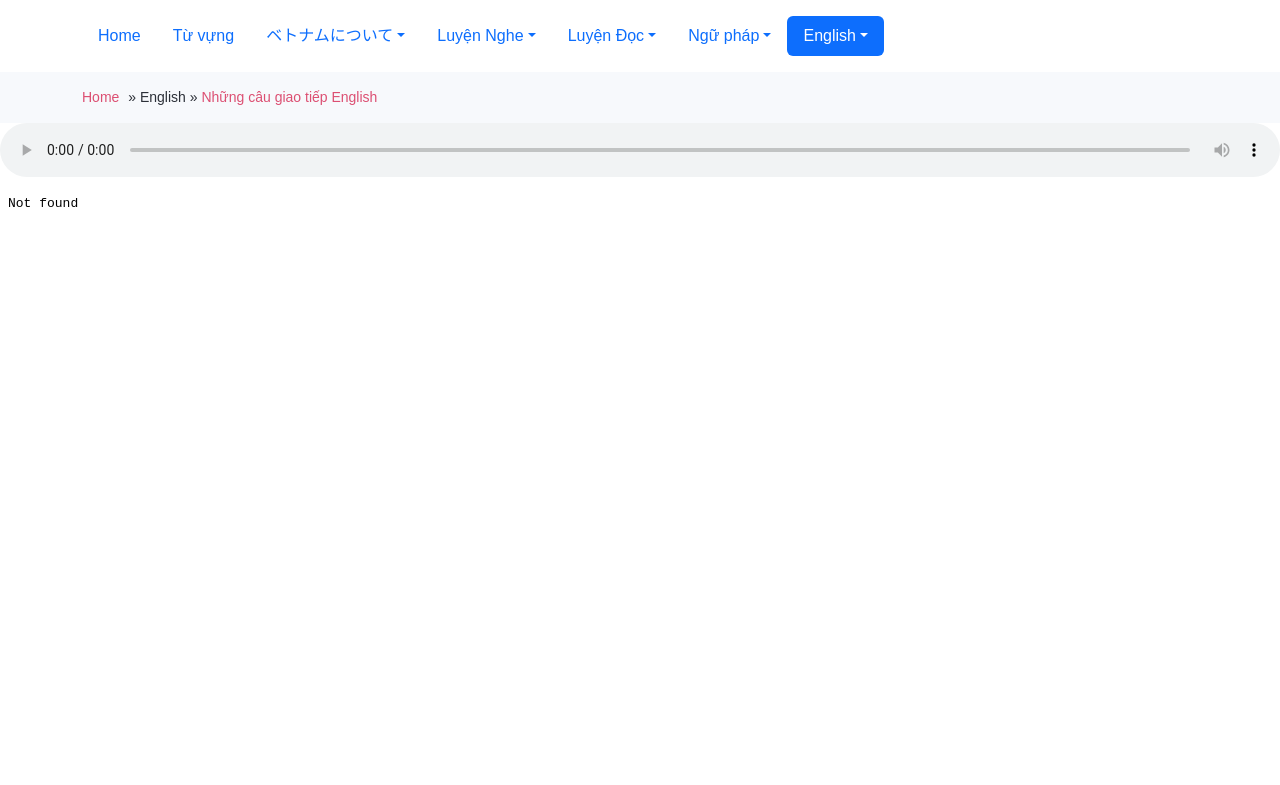
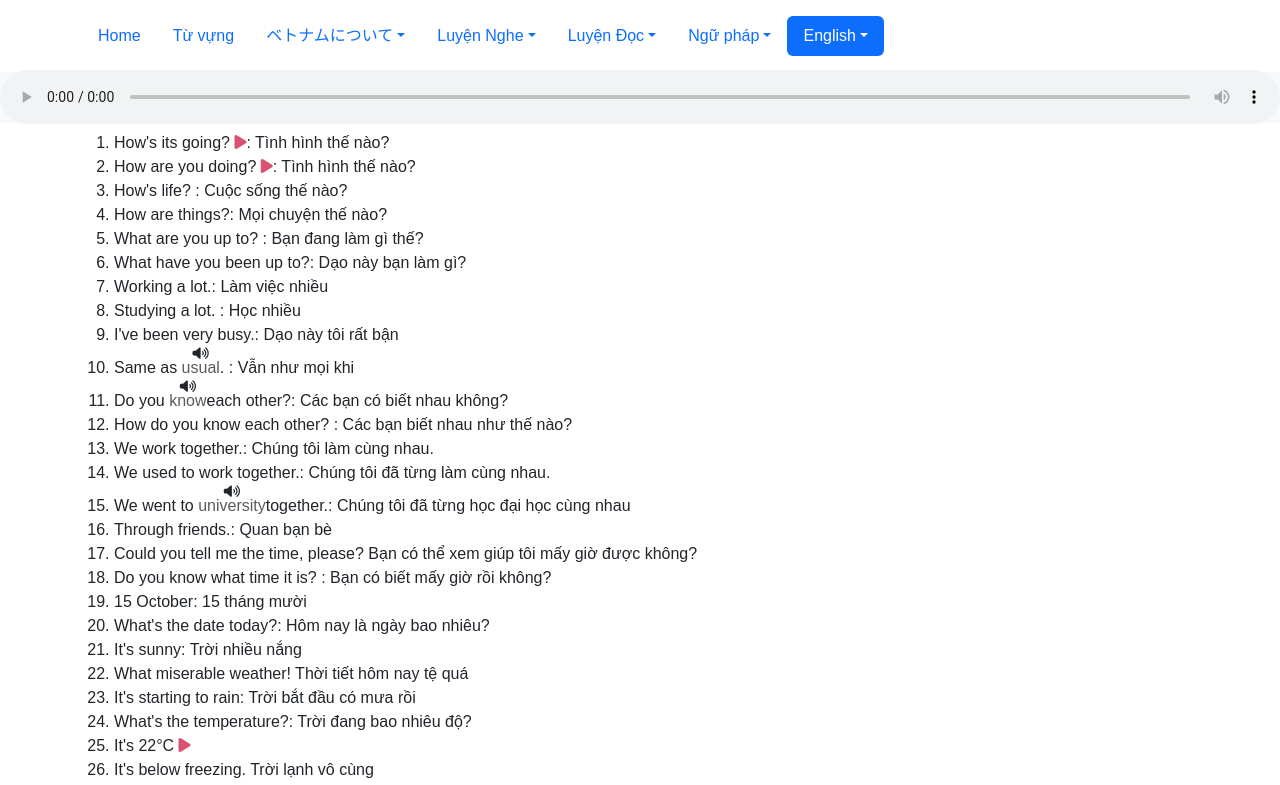
Before and after one commit to ntlthu/akichan-nihongo, a plain HTML site: page English/html/GiaoTiepEng.html in a window 1280 px wide. Shown: the top 785 px of the page. Drawn offline with nearby package versions, Linux system fonts and the light colour scheme.

Commit message:
change css

```diff
--- a/English/css/English.css
+++ b/English/css/English.css
@@ -255,9 +255,28 @@ ol li a {
 .audio {
   width: 100%;
 }
+/* .subcontent {
+  position: relative;
+} */
+
+.subcontent .fix {
+  position: fixed;
+  width: 100%;
+  z-index: 100;
+  top: 70px;
+  right: 0;
+
+}
+@media screen and (max-width: 768px) {
+  .subcontent .fix {
+    top: 135px;
+  }
+}
 
 /* .footer {
   position: fixed;
+  bottom: 0;
+  right: 0;
   width: 100%;
   z-index: 100;
 } */
--- a/English/html/GiaoTiepEng.html
+++ b/English/html/GiaoTiepEng.html
@@ -170,7 +170,7 @@
       </div>
     </nav>
     <!-- Content -->
-    <audio class="audio" controls loop src="../audio/Set01.mp3"></audio>
+    <!-- <audio class="audio" controls loop src="../audio/Set01.mp3"></audio>
     <iframe
       src="../pdfFile/00_Kho 509 mau cau thong dung nhat trong tieng Anh giao tiep.pdf"
       frameborder="0"
@@ -179,9 +179,9 @@
     ></iframe>
     <div class="nguPhap">
       <h5>Ngữ pháp</h5>
-    </div>
-    <!-- <section class="container">
-      <audio class="audio" controls loop src="../audio/Set01.mp3"></audio>
+    </div> -->
+    <section class="container subcontent">
+      <audio class="audio fix" controls loop src="../audio/Set01.mp3"></audio>
       <ol class="mt-2">
         <li>
           How's its going?
@@ -361,9 +361,11 @@
           >: Tránh xa rắc rối
         </li>
       </ol>
-    </section> -->
+    </section>
     <!-- Footer -->
-
+    <!-- <div class="footer">
+      <audio class="audio" controls loop src="../audio/Set01.mp3"></audio>
+    </div> -->
     <!-- BS -->
     <script src="https://ajax.googleapis.com/ajax/libs/jquery/3.6.0/jquery.min.js"></script>
 
```
